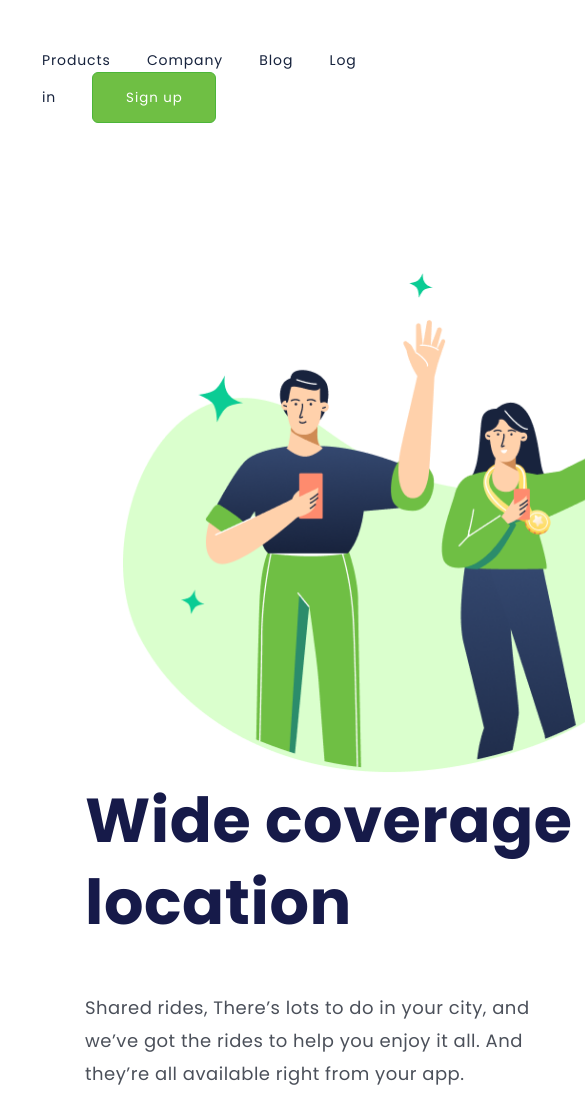
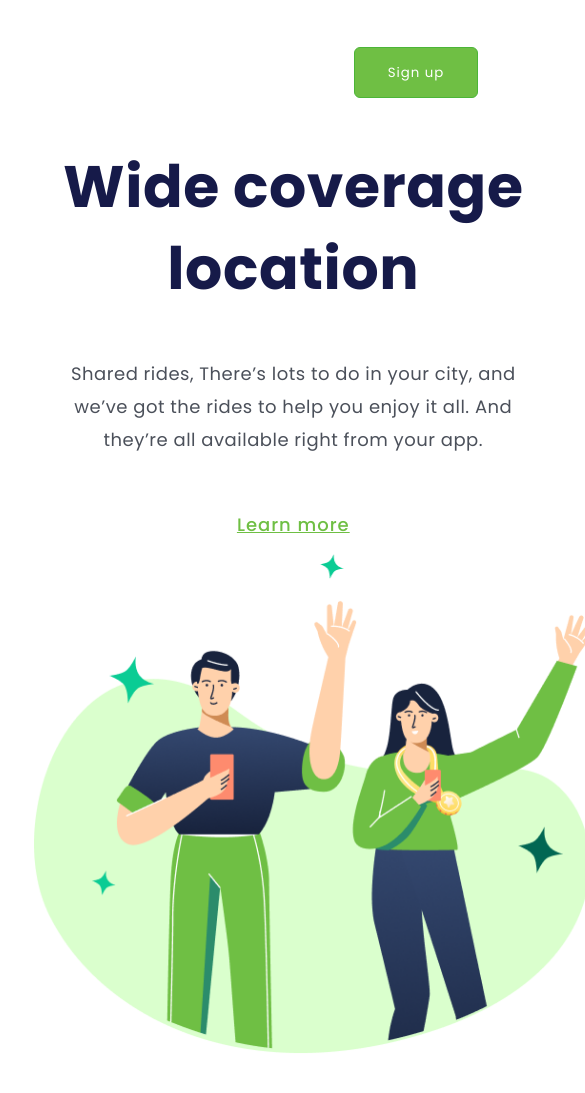
Before and after one commit to RuthLopesDiniz/Desafio1---Css-e-Html, a plain HTML site: page Index.html in a window 390 px wide. Shown: the top 1093 px of the page, 585 px wide, since content can reach past the window. After the commit the page ends 1054 px from the top, so only its background shows below. Drawn offline with Linux system fonts and the light colour scheme.

Commit message:
Segundo commit-com responsividade.

```diff
--- a/Index.html
+++ b/Index.html
@@ -22,7 +22,7 @@
     </header>
 
     <main>
-            <img src="./image/desafio.png" class="imgMain">
+            <img src="./image/desafio.png" class="imgMain" alt="desafio">
         <section>
             <h1>Wide coverage location</h1>
             <p>Shared rides, There’s lots to do in your city, and we’ve
--- a/Styles.css
+++ b/Styles.css
@@ -22,11 +22,6 @@ header {
     cursor: pointer;
 
 }
-
-/*
-header {
-    margin: 44px 0 144px 76px;
-}*/
 
 .imgMain {
     margin: 150px 0 0 123px;
@@ -81,3 +76,37 @@ a {
     color: #6FBF44;
     cursor: pointer;
 }
+
+
+@media (max-width: 900px) {
+
+    .menu {
+        display: none;
+    }
+
+    .button-header{
+        position: absolute;
+        margin-left: 80%;
+    }
+
+    h1 {
+        font-size: 15.0vw;
+        font-weight: 15vh;
+        text-align: center;
+        margin-top: 20%;
+    }
+    section{
+        align-items: center;
+        text-align: center;
+        margin-left: 12%;
+    }
+    .imgMain {
+        position: absolute;
+        margin-top: 130%;
+        left: 50%;
+        transform: translateX(-50%);
+    }
+
+
+
+}
```
